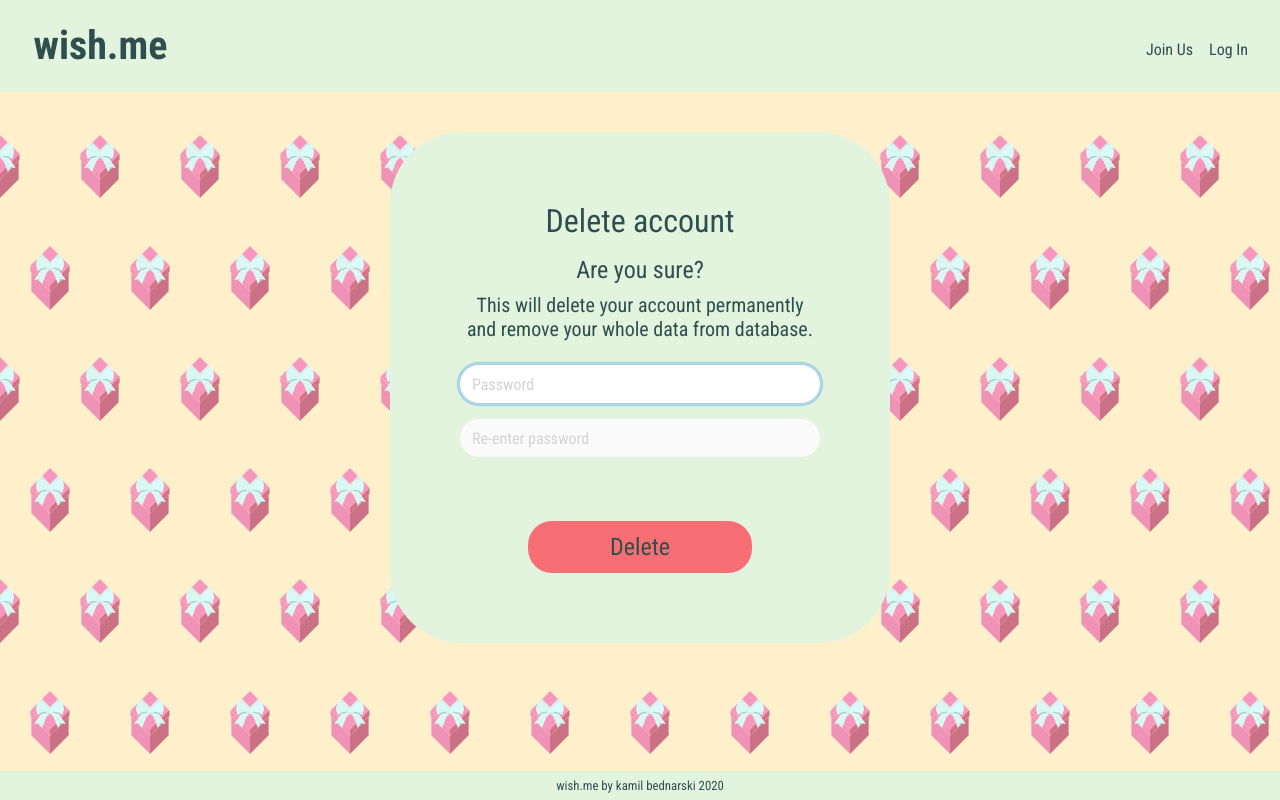
After one commit to kamilbednarski/wish-me, a Flask app: template templates/profiledelete.html in a window 1280 px wide. The commit adds this page. Run offline with Flask 2, Linux system fonts and the light colour scheme; the template is opened without the code that fills it, so the values that code supplies are empty; some libraries are stand-ins or nearby versions; some web fonts are replaced.

Commit message:
new:delete account

```diff
--- a/app.py
+++ b/app.py
@@ -321,7 +321,31 @@ def edit_profile():
         return render_template("profileedit.html", username=username, name=name, surname=surname, email=email, city=city, country=country)
 
 
-@app.route("/profile/delete", methods=["GET"])
+@app.route("/profile/delete", methods=["GET", "POST"])
 @login_required
 def delete_profile():
-    return redirect("/login")
+
+    id=session["user_id"]
+    if request.method == "POST":
+
+        if request.form.get("password") and request.form.get("password-confirm" and request.form.get("password") == request.form.get("password-confirm")):
+
+            rows = db.execute("SELECT hash FROM users WHERE id = :id", id=id)
+
+            if check_password_hash(rows[0]["hash"], request.form.get("password")):
+
+                # Remove user's data from database
+                db.execute("DELETE FROM users WHERE id = :id", id=id)
+                print("INFO: user deleted from users; route: profile/delete")
+                db.execute("DELETE FROM images WHERE id = :id", id=id)
+                print("INFO: user deleted from images; route: profile/delete")
+
+                # Remove user's profile image
+                os.remove(f"/static/image/uploads/{id}.jpg")
+                print("INFO: user's profile image deleted from image/uploads; route: profile/delete")
+
+                # Redirect to login page
+                return redirect("/login")
+
+    else:
+        return render_template("profiledelete.html")
--- a/static/styles.css
+++ b/static/styles.css
@@ -32,6 +32,10 @@ h2 {
 
 h5 {
     font-weight: 400;
+}
+
+.title-icon {
+    background-image: url('/static/image/wish-me-icon.svg');
 }
 
 .toggler-button {
@@ -108,6 +112,22 @@ h5 {
     text-decoration: none;
 }
 
+.form-button-alert {
+    border-radius: 1.5rem;
+    padding: 0.5rem 1rem 0.5rem 1rem;
+    background-color: #f76e75;
+    font-size: 1.5rem;
+    font-weight: 400;
+    border: none;
+    color: darkslategray;
+    width: 14rem;
+}
+
+.form-button-alert:hover {
+    background-color: #d35a60;
+    text-decoration: none;
+}
+
 .text-medium {
     font-weight: 400;
 }
--- a/templates/layout.html
+++ b/templates/layout.html
@@ -21,9 +21,6 @@
         <!-- Bootstrap Date-Picker Plugin -->
         <script type="text/javascript" src="https://cdnjs.cloudflare.com/ajax/libs/bootstrap-datepicker/1.4.1/js/bootstrap-datepicker.min.js"></script>
         <link rel="stylesheet" href="https://cdnjs.cloudflare.com/ajax/libs/bootstrap-datepicker/1.4.1/css/bootstrap-datepicker3.css"/>
-
-        <!-- https://favicon.io/emoji-favicons/money-mouth-face/ -->
-        <link href="/static/favicon.ico" rel="icon">
 
         <!-- CSS styles import -->
         <link href="/static/styles.css" rel="stylesheet">
@@ -78,7 +75,7 @@
             {% block main %}{% endblock %}
         </main>
         <div class="text-center">
-            <footer class=" fixed-bottom small text-muted text-navbar footer-container text-center"><a>wish.me designed by kamil bednarski 2020</a></footer>
+            <footer class=" fixed-bottom small text-muted text-navbar footer-container text-center"><a>wish.me by kamil bednarski 2020</a></footer>
         </div>
     </body>
 
--- /dev/null
+++ b/templates/profiledelete.html
@@ -0,0 +1,31 @@
+{% extends "layout.html" %}
+
+{% block title %}
+    Change password
+{% endblock %}
+
+{% block main %}
+    <div class="form-container">
+        <div class="text-center">
+            <label class="form-label-l"><h2>Delete account</h2></label>
+            <h4>Are you sure?</h4>
+            <h5>This will delete your account permanently and remove your whole data from database.</h5>
+        </div>
+        <form action="/profile/delete" method="post" id="login_form">
+            <!-- Password -->
+            <div class="form-group pt-3">
+                <input autocomplete="off" autofocus class="form-control form-input" name="password" placeholder="Password" type="password" required>
+            </div>
+
+            <!-- Re-enter password -->
+            <div class="form-group">
+                <input class="form-control form-input" name="password-confirm" placeholder="Re-enter password" type="password" required>
+            </div>
+
+            <!-- Sumbit button -->
+            <div class="text-center pt-5">
+                <button class="form-button-alert" type="submit">Delete</button>
+            </div>
+        </form>
+    </div>
+{% endblock %}
--- a/templates/profileedit.html
+++ b/templates/profileedit.html
@@ -1,7 +1,7 @@
 {% extends "layout.html" %}
 
 {% block title %}
-    Your account
+    Edit account
 {% endblock %}
 
 {% block main %}
```
Also changed, not shown: templates/profile.html (+8 -1 lines), static/image/background.png (deleted), static/image/wish-me-icon.ico (added), static/image/wish-me-icon.svg (added), 3 other files.
